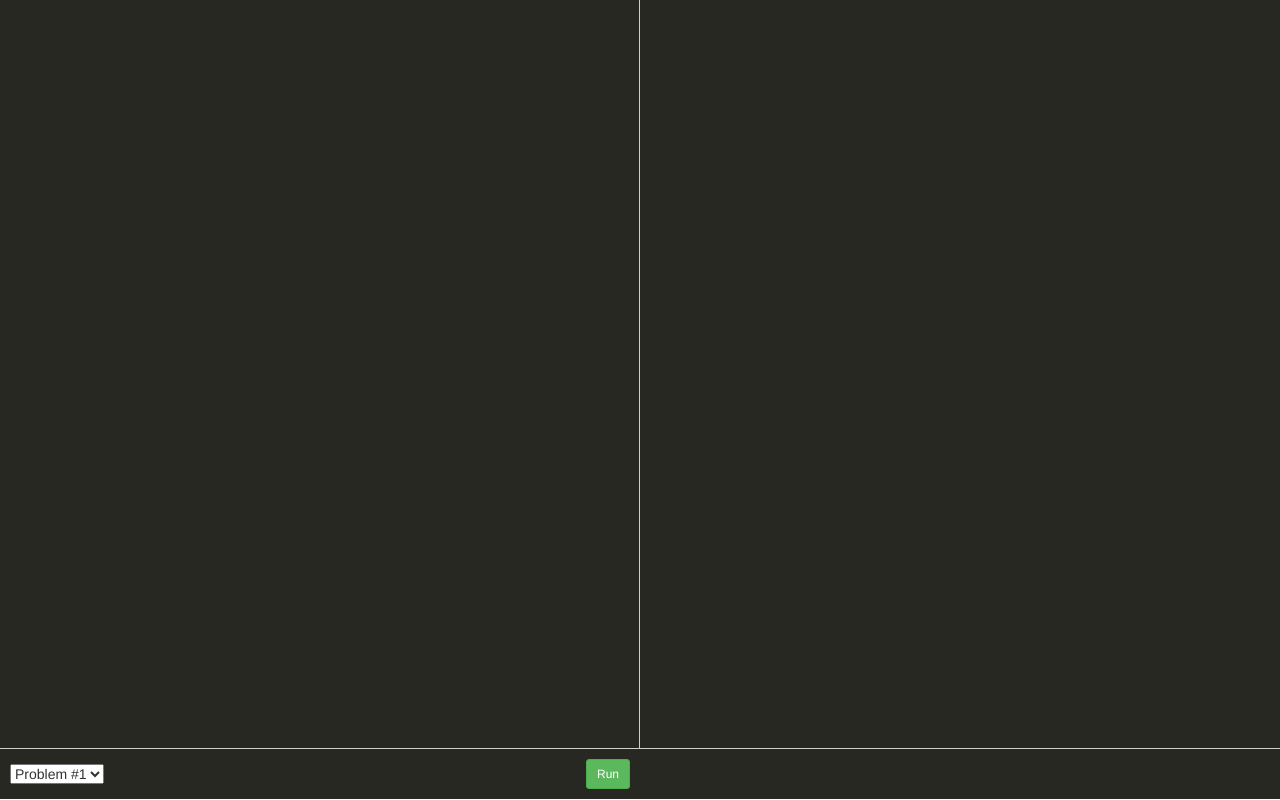
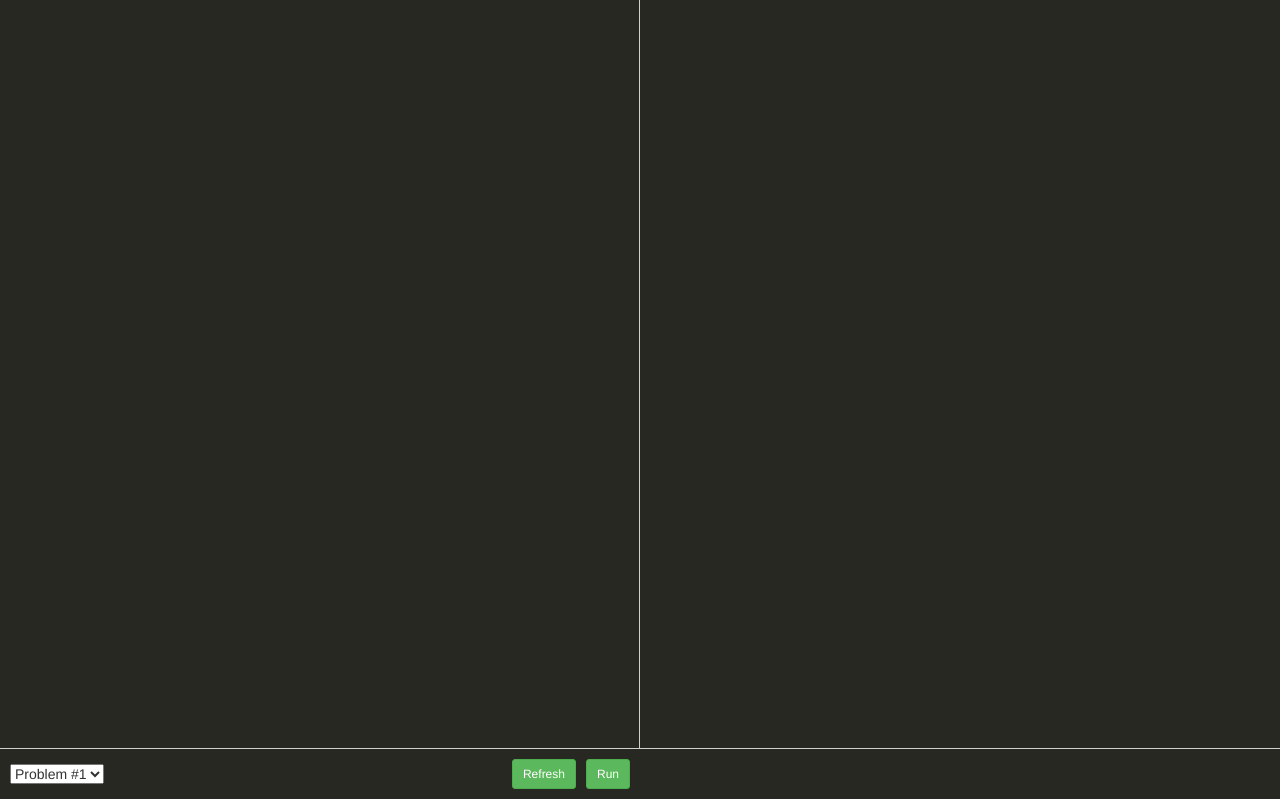
Before and after one commit to giodamelio/projectEuler, a website: page index.html in a window 1280 px wide. Drawn offline with nearby package versions, Linux system fonts and the light colour scheme.

Commit message:
Add refresh button

```diff
--- a/index.html
+++ b/index.html
@@ -46,6 +46,11 @@
                     type="button"
                     ng-click="run()"
                     class="btn btn-sm btn-success pull-right v-center margin-10-right">Run</button>
+                <button
+                    type="button"
+                    ng-click="refresh()"
+                    class="btn btn-sm btn-success pull-right v-center margin-10-right">Refresh</button>
+
             </div>
         </div>
     </div>
--- a/main.js
+++ b/main.js
@@ -101,4 +101,8 @@ app.controller("ScriptController", ["$scope", "Problems", function($scope, Probl
     $scope.changeProblem = function() {
         $scope.setSelectedProblem($scope.problemNumber);
     };
+
+    $scope.refresh = function() {
+        $scope.setSelectedProblem($scope.problemNumber);
+    };
 }]);
```
